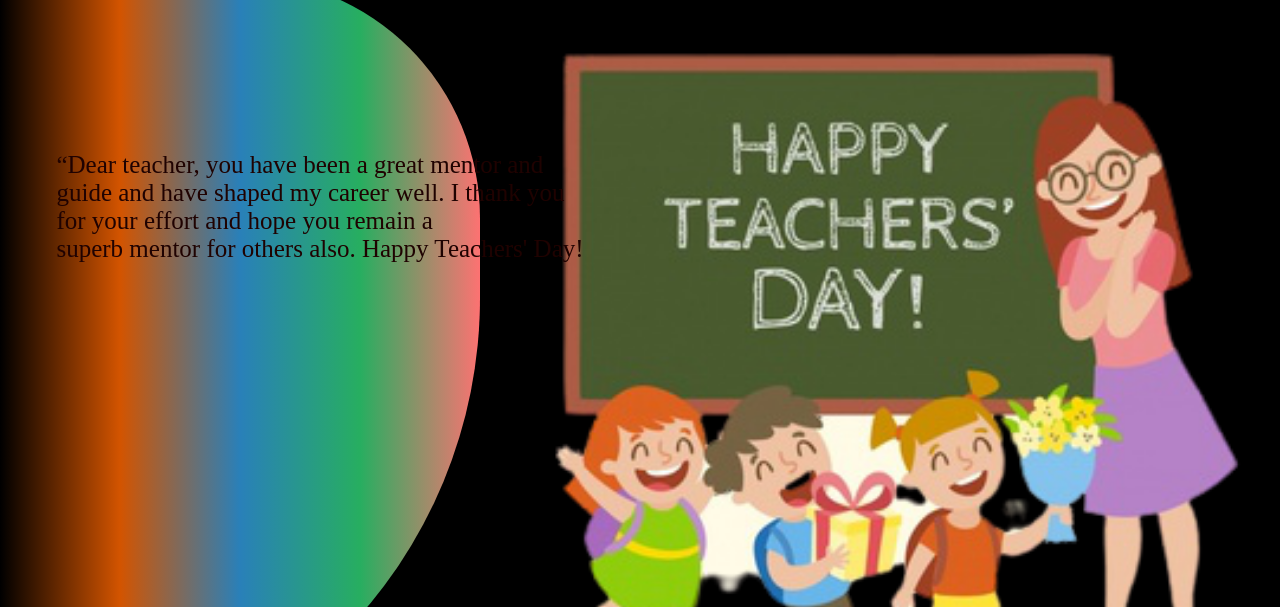
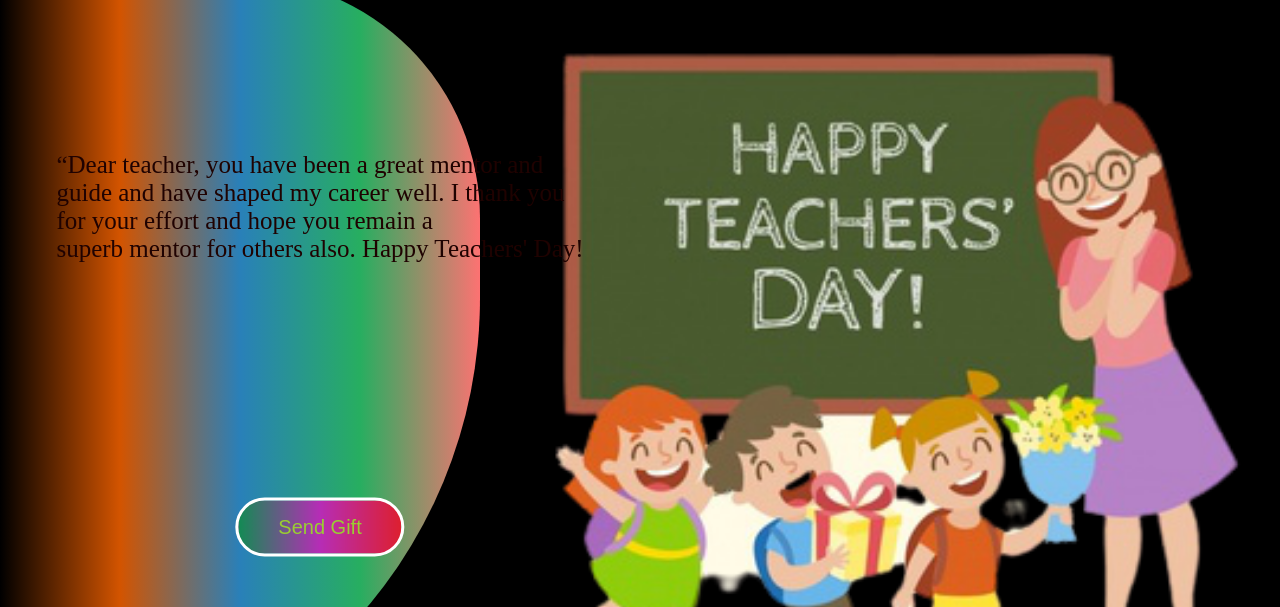
Before and after one commit to Praveen606/Teacher-Day-Special, a plain HTML site: page index.html in a window 1280 px wide. Shown: the part 193-800 px from the top of the page. Drawn offline with Linux system fonts and the light colour scheme.

Commit message:
Update style.css

```diff
--- a/style.css
+++ b/style.css
@@ -34,6 +34,7 @@ img{
 
 }
 
+
 h1{
     padding: 15px;
     text-align: center;
@@ -52,3 +53,28 @@ h3{
     font-weight: 300;
     font-family: comic san ms;
 }
+button{
+
+    border-radius: 300px;
+    background: linear-gradient(to right ,rgb(18, 139, 83),rgb(182, 45, 182),rgb(221, 31, 47)) ;
+    border: 3px solid white;
+    color: yellowgreen;
+    font-size: 20px;
+padding: 15px 40px;
+position: absolute;
+left: 25%;
+top: 90%;
+transform: translate(-50%,-50%);
+
+}
+button a{
+    color: yellowgreen;
+    text-align: center;
+align-items: center;
+display: flex;
+text-decoration: none;
+}
+button a:hover{
+    color: yellow;
+    background-color: transparent;
+}
```
